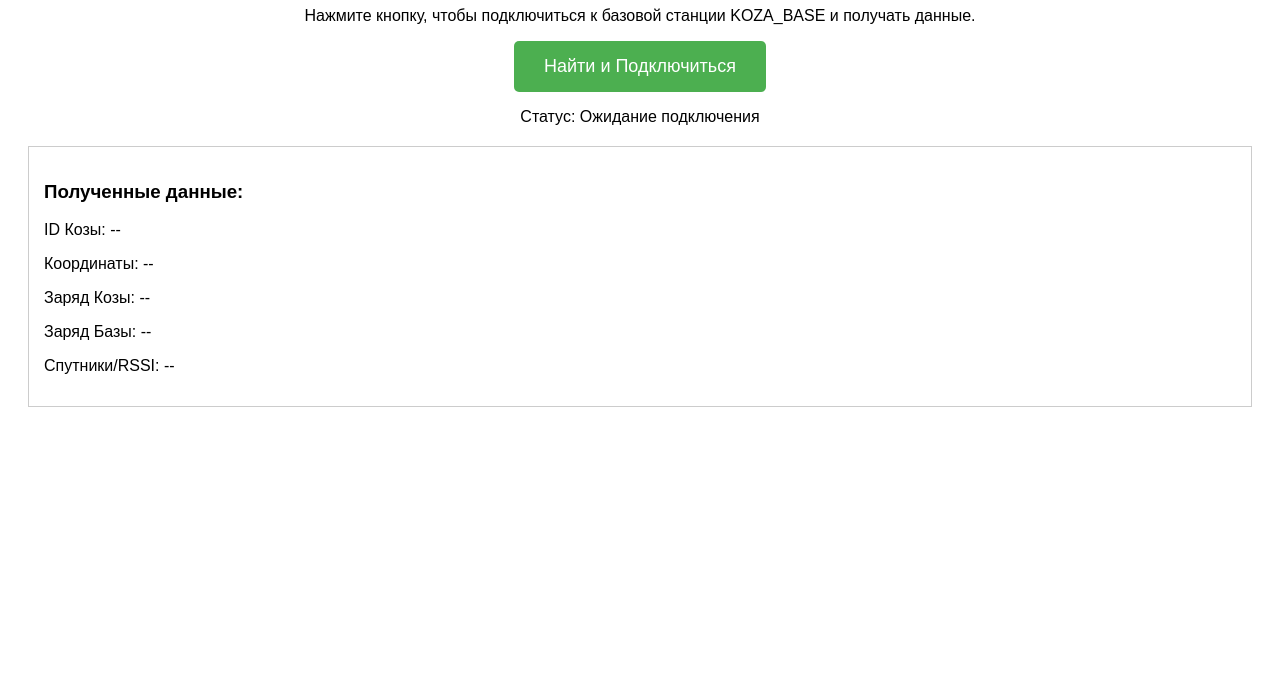
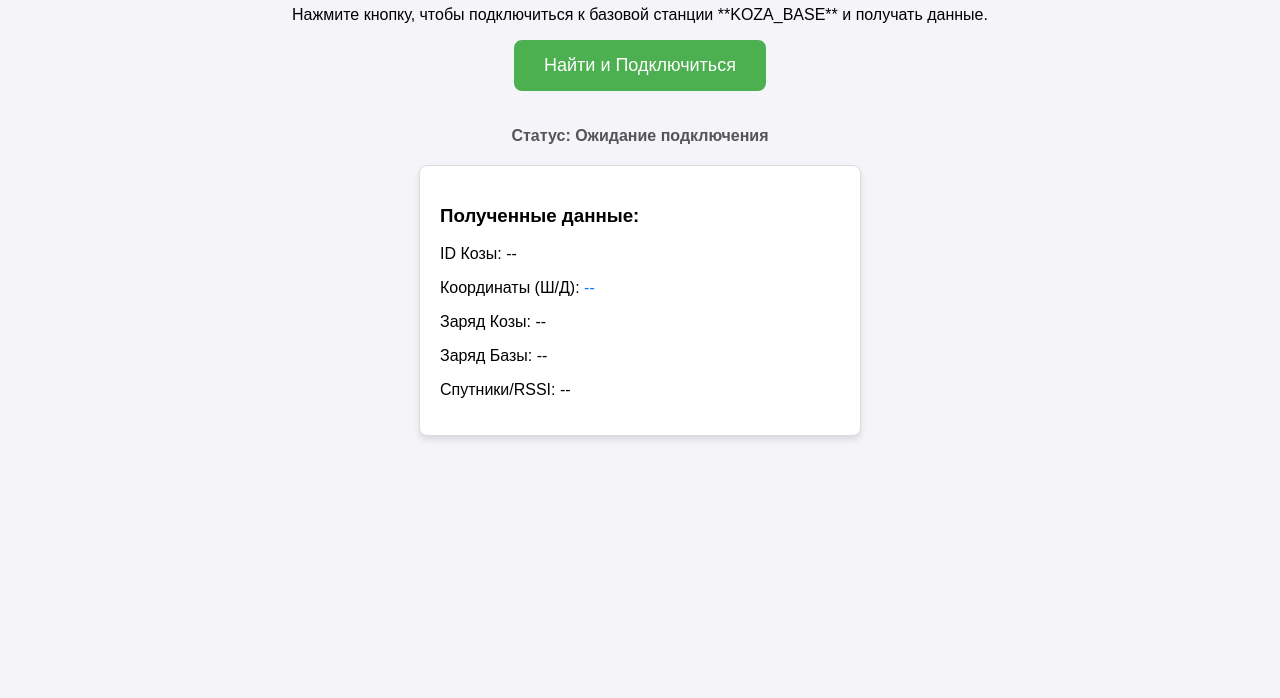
Before and after one commit to rchubatyuk-source/koza-tracker-chubatson, a plain HTML site: page index.html in a window 1280 px wide. Shown: the part 102-800 px from the top of the page. Drawn offline with Linux system fonts and the light colour scheme.

Commit message:
Update index.html

```diff
--- a/index.html
+++ b/index.html
@@ -5,15 +5,41 @@
     <meta name="viewport" content="width=device-width, initial-scale=1.0">
     <title>KOZA Tracker</title>
     <style>
-        body { font-family: sans-serif; padding: 20px; text-align: center; }
-        button { padding: 15px 30px; font-size: 18px; cursor: pointer; background-color: #4CAF50; color: white; border: none; border-radius: 5px; }
-        #data { margin-top: 20px; padding: 15px; border: 1px solid #ccc; text-align: left; }
+        body { font-family: sans-serif; padding: 20px; text-align: center; background-color: #f4f4f9; }
+        h1 { color: #333; }
+        button {
+            padding: 15px 30px;
+            font-size: 18px;
+            cursor: pointer;
+            background-color: #4CAF50;
+            color: white;
+            border: none;
+            border-radius: 8px;
+            transition: background-color 0.3s;
+            margin-bottom: 20px;
+        }
+        button:hover { background-color: #45a049; }
+        #data {
+            margin-top: 20px;
+            padding: 20px;
+            border: 1px solid #ddd;
+            border-radius: 8px;
+            background-color: white;
+            text-align: left;
+            max-width: 400px;
+            margin-left: auto;
+            margin-right: auto;
+            box-shadow: 0 4px 6px rgba(0, 0, 0, 0.1);
+        }
+        #status { font-weight: bold; color: #555; }
+        #koza_coords { color: #007bff; }
+        .goat-icon { font-size: 24px; margin-right: 5px; }
     </style>
 </head>
 <body>
 
-    <h1>🐐 KOZA Tracker 🐐</h1>
-    <p>Нажмите кнопку, чтобы подключиться к базовой станции KOZA_BASE и получать данные.</p>
+    <h1><span class="goat-icon">🐐</span> KOZA Tracker <span class="goat-icon">🐐</span></h1>
+    <p>Нажмите кнопку, чтобы подключиться к базовой станции **KOZA_BASE** и получать данные.</p>
 
     <button id="connectButton">Найти и Подключиться</button>
     <p id="status">Статус: Ожидание подключения</p>
@@ -21,14 +47,14 @@
     <div id="data">
         <h3>Полученные данные:</h3>
         <p>ID Козы: <span id="koza_id">--</span></p>
-        <p>Координаты: <span id="koza_coords">--</span></p>
+        <p>Координаты (Ш/Д): <span id="koza_coords">--</span></p>
         <p>Заряд Козы: <span id="koza_battery">--</span></p>
         <p>Заряд Базы: <span id="base_battery">--</span></p>
         <p>Спутники/RSSI: <span id="sat_rssi">--</span></p>
     </div>
 
     <script>
-        // UUIDs из вашего ESP32 скетча
+        // UUIDs, взятые из вашего ESP32 скетча (BLE)
         const SERVICE_UUID = '6E400001-B5A3-F393-E0A9-E50E24DCCA9E';
         const TX_CHAR_UUID = '6E400003-B5A3-F393-E0A9-E50E24DCCA9E';
 
@@ -39,23 +65,36 @@
         }
 
         async function connectToESP32() {
+            // ПРОВЕРКА: Если Web Bluetooth не поддерживается
+            if (!navigator.bluetooth) {
+                updateStatus('ОШИБКА: Web Bluetooth не поддерживается этим устройством или браузером.');
+                return;
+            }
+
             updateStatus('Ищу "KOZA_BASE"...');
+
             try {
-                // 1. Запрашиваем устройство
+                // 1. Запрашиваем устройство. Телефон должен показать окно выбора.
                 const device = await navigator.bluetooth.requestDevice({
                     filters: [{ name: 'KOZA_BASE' }],
                     optionalServices: [SERVICE_UUID]
                 });
 
+                // Если пользователь отменил выбор, выходим
+                if (!device) {
+                    updateStatus('Подключение отменено пользователем.');
+                    return;
+                }
+
                 updateStatus('Подключение...');
 
-                // 2. Подключаемся к серверу
+                // 2. Подключаемся к GATT-серверу
                 const server = await device.gatt.connect();
 
-                // 3. Получаем сервис
+                // 3. Получаем Сервис (Nordic UART Service)
                 const service = await server.getPrimaryService(SERVICE_UUID);
 
-                // 4. Получаем характеристику для уведомлений
+                // 4. Получаем Характеристику для уведомлений (TX)
                 const characteristic = await service.getCharacteristic(TX_CHAR_UUID);
 
                 // 5. Включаем уведомления и назначаем функцию обработки
@@ -64,13 +103,19 @@
 
                 updateStatus('Подключено! Ожидание данных...');
 
+                // Дополнительно: обработчик отключения
+                device.addEventListener('gattserverdisconnected', () => {
+                    updateStatus('ОТКЛЮЧЕНО. Попробуйте снова нажать "Найти и Подключиться".');
+                });
+
             } catch(error) {
-                updateStatus(`ОШИБКА: ${error.name}. Проверьте Bluetooth и HTTPS.`);
+                // Выводим имя и сообщение ошибки
+                updateStatus(`ОШИБКА: ${error.name}. (${error.message || 'Проверьте GPS, Bluetooth и разрешения Chrome.'})`);
                 console.error('Ошибка BLE:', error);
             }
         }
 
-        // 6. Обработка полученных данных
+        // 6. Обработка полученных данных, приходящих из ESP32 (JSON)
         function handleNotifications(event) {
             const value = event.target.value;
             const dataString = new TextDecoder('utf-8').decode(value);
@@ -81,7 +126,7 @@
 
                 // Обновляем данные на странице
                 document.getElementById('koza_id').innerText = data.id;
-                document.getElementById('koza_coords').innerText = `${data.lat}, ${data.lng}`;
+                document.getElementById('koza_coords').innerText = `${data.lat.toFixed(6)}, ${data.lng.toFixed(6)}`;
                 document.getElementById('koza_battery').innerText = `${data.battery}% (${data.satellites} Sat)`;
                 document.getElementById('base_battery').innerText = `${data.base_battery}%`;
                 document.getElementById('sat_rssi').innerText = `RSSI: ${data.rssi}`;
```
